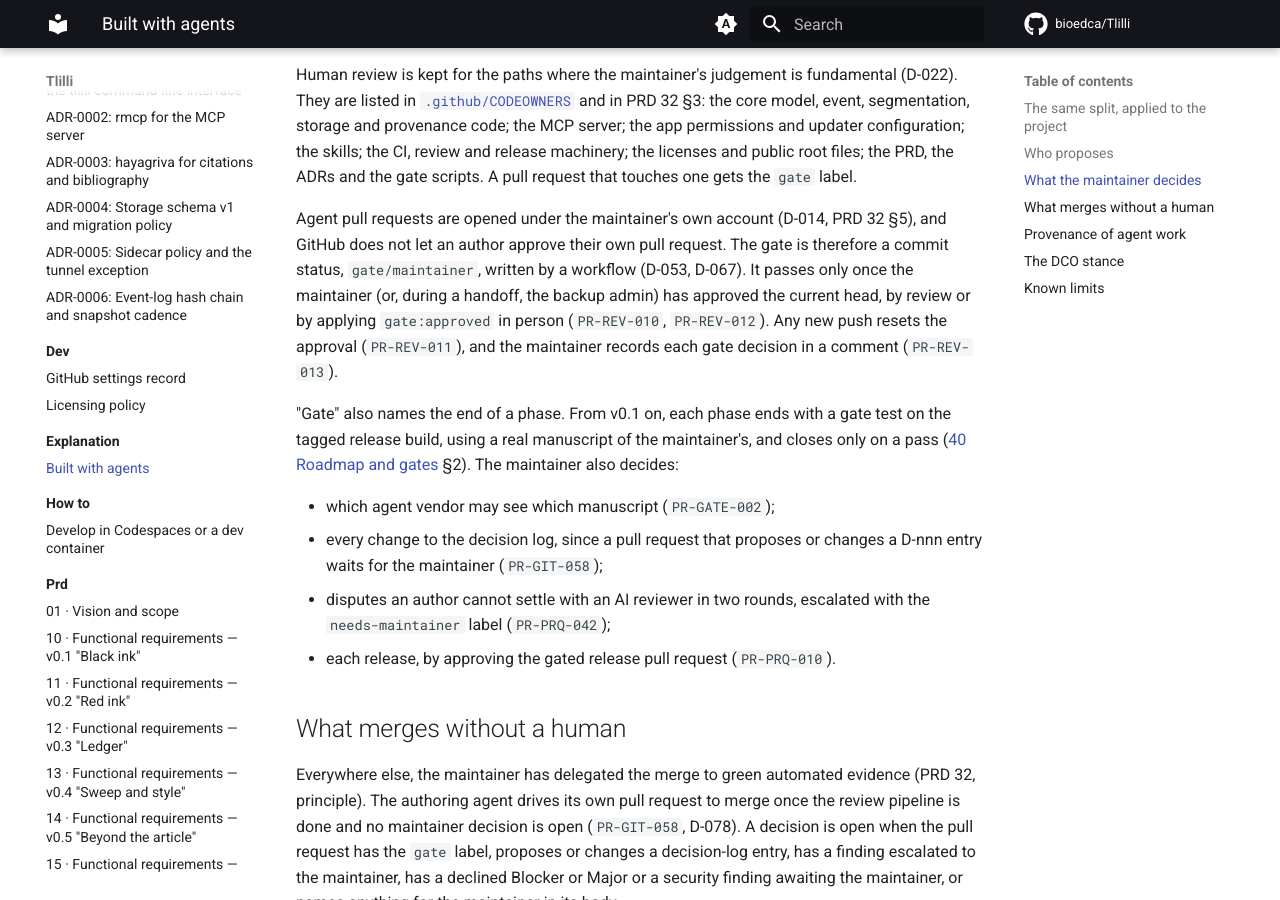
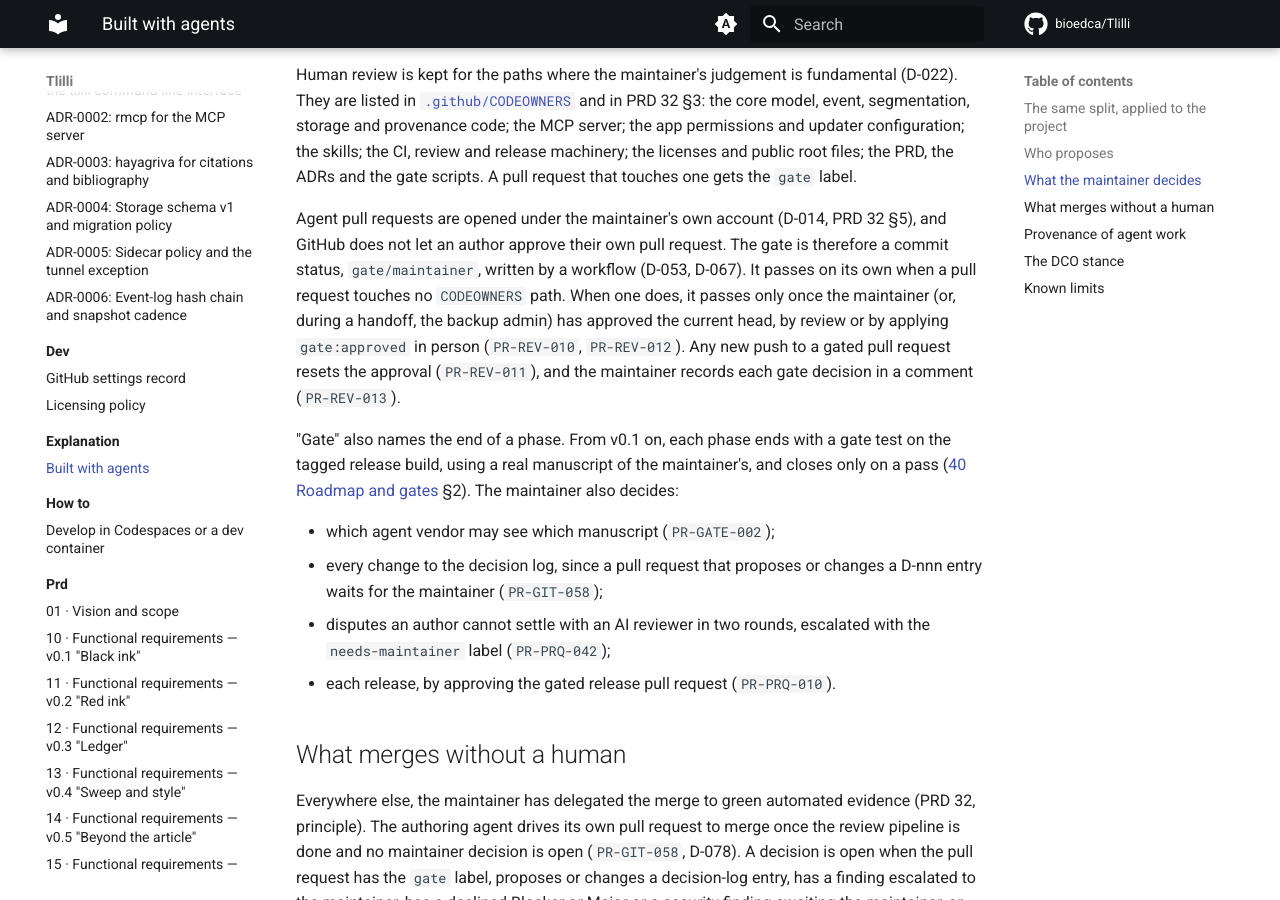
Before and after one commit to bioedca/Tlilli, an MkDocs documentation site: the page built from docs/explanation/built-with-agents.md, in a window 1280 px wide and 900 px high, scrolled down 1552 px. Built offline with MkDocs 1.6.1 and Material for MkDocs 9.7.7, drawn with Linux system fonts in a browser that asks for light colours; comment, search, counter and statistics services are not loaded.

Commit message:
docs(docs): describe the automatic pass of the gate status
Signed-off-by: bioedca <131809205+bioedca@users.noreply.github.com>

```diff
--- a/docs/explanation/built-with-agents.md
+++ b/docs/explanation/built-with-agents.md
@@ -28,7 +28,7 @@ This section and the next describe the policy the PRD sets. Until the `main` rul
 
 Human review is kept for the paths where the maintainer's judgement is fundamental (D-022). They are listed in [`.github/CODEOWNERS`](https://github.com/bioedca/Tlilli/blob/main/.github/CODEOWNERS) and in PRD 32 §3: the core model, event, segmentation, storage and provenance code; the MCP server; the app permissions and updater configuration; the skills; the CI, review and release machinery; the licenses and public root files; the PRD, the ADRs and the gate scripts. A pull request that touches one gets the `gate` label.
 
-Agent pull requests are opened under the maintainer's own account (D-014, PRD 32 §5), and GitHub does not let an author approve their own pull request. The gate is therefore a commit status, `gate/maintainer`, written by a workflow (D-053, D-067). It passes only once the maintainer (or, during a handoff, the backup admin) has approved the current head, by review or by applying `gate:approved` in person (`PR-REV-010`, `PR-REV-012`). Any new push resets the approval (`PR-REV-011`), and the maintainer records each gate decision in a comment (`PR-REV-013`).
+Agent pull requests are opened under the maintainer's own account (D-014, PRD 32 §5), and GitHub does not let an author approve their own pull request. The gate is therefore a commit status, `gate/maintainer`, written by a workflow (D-053, D-067). It passes on its own when a pull request touches no `CODEOWNERS` path. When one does, it passes only once the maintainer (or, during a handoff, the backup admin) has approved the current head, by review or by applying `gate:approved` in person (`PR-REV-010`, `PR-REV-012`). Any new push to a gated pull request resets the approval (`PR-REV-011`), and the maintainer records each gate decision in a comment (`PR-REV-013`).
 
 "Gate" also names the end of a phase. From v0.1 on, each phase ends with a gate test on the tagged release build, using a real manuscript of the maintainer's, and closes only on a pass ([40 Roadmap and gates](../prd/40-roadmap-and-gates.md) §2). The maintainer also decides:
 
```
